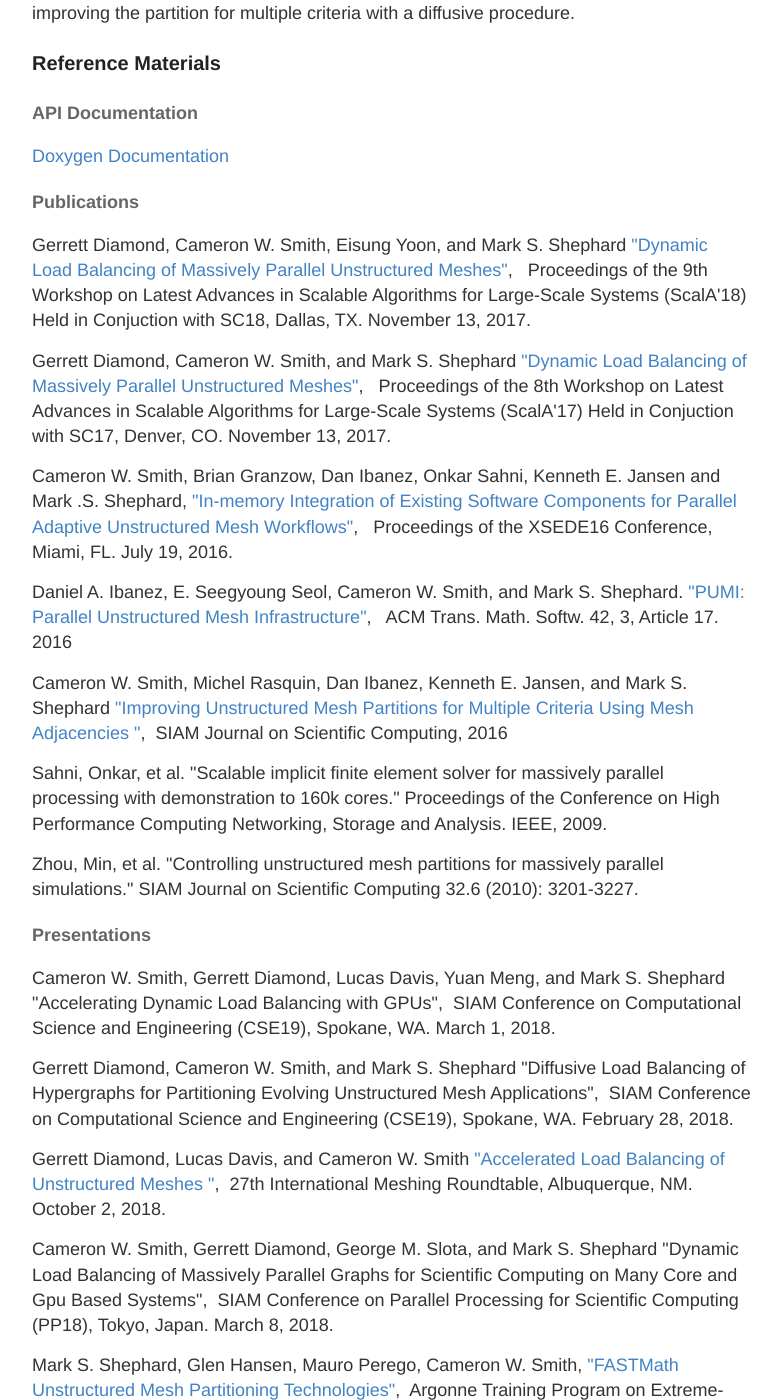
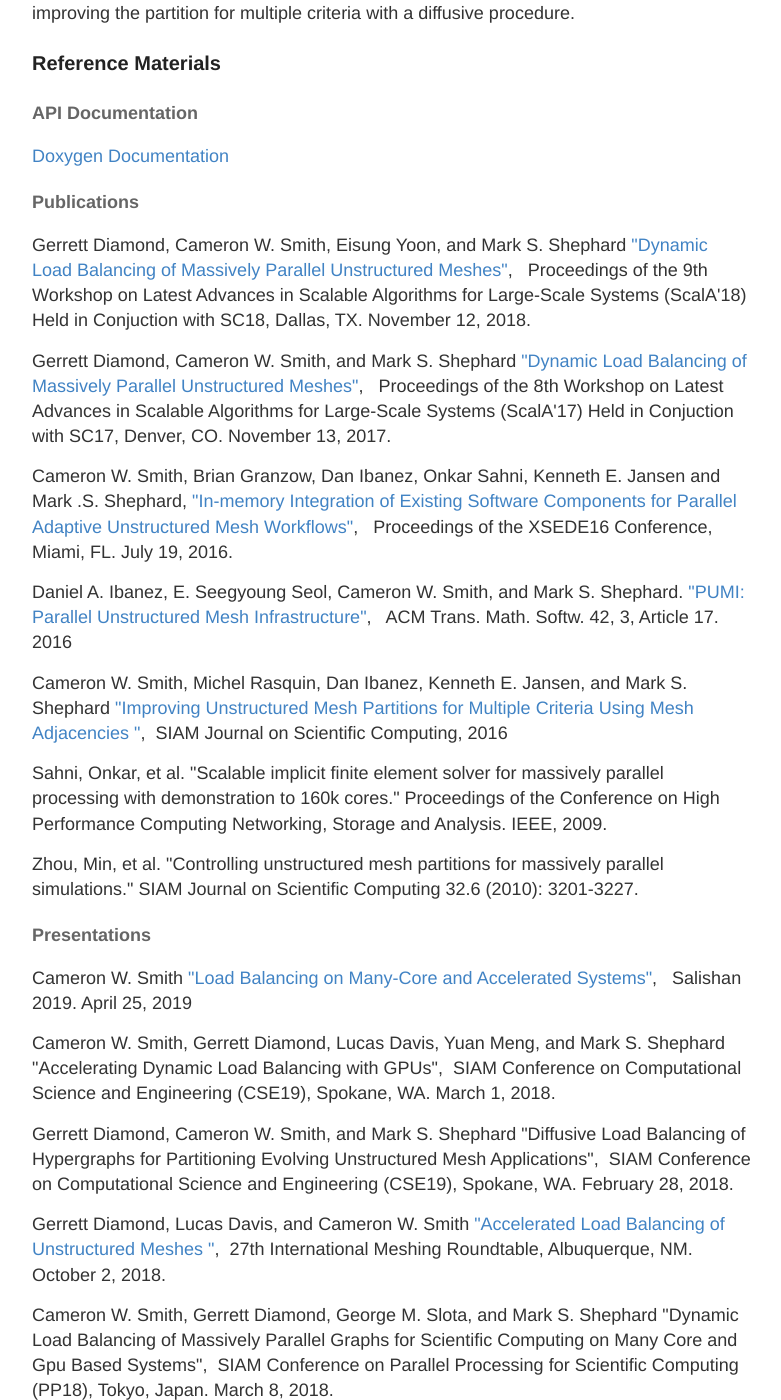
Before and after one commit to SCOREC/EnGPar, a Jekyll site: the page built from docs/index.html, in a window 1280 px wide and 1400 px high, scrolled down 721 px. Shown: the whole window, without its empty margins (248-1029 px from the left). Built offline with Jekyll 4.4.1, drawn with Linux system fonts in a browser that asks for light colours.

Commit message:
salishan talk

```diff
--- a/docs/index.html
+++ b/docs/index.html
@@ -81,7 +81,7 @@ and then improving the partition for multiple criteria with a diffusive procedur
     <a href="https://www.scorec.rpi.edu/REPORTS/2018-19.pdf">
     &quot;Dynamic Load Balancing of Massively Parallel Unstructured Meshes&quot;</a>,
     &nbsp; Proceedings of the 9th Workshop on Latest Advances in Scalable Algorithms for Large-Scale Systems
-    (ScalA'18) Held in Conjuction with SC18, Dallas, TX. November 13, 2017.</p>
+    (ScalA'18) Held in Conjuction with SC18, Dallas, TX. November 12, 2018.</p>
 
     <p>
     Gerrett Diamond, Cameron W. Smith, and Mark S. Shephard
@@ -121,6 +121,13 @@ and then improving the partition for multiple criteria with a diffusive procedur
     3201-3227.</p>
 
   <h4>Presentations</h4>
+
+    <p>
+    Cameron W. Smith
+    <a href="http://salishan.ahsc-nm.org/program3.html">
+      &quot;Load Balancing on Many-Core and Accelerated Systems&quot;</a>,
+    &nbsp; Salishan 2019. April 25, 2019</p>
+
     <p>
     Cameron W. Smith, Gerrett Diamond, Lucas Davis, Yuan Meng, and Mark S. Shephard
     &quot;Accelerating Dynamic Load Balancing with GPUs&quot,&nbsp;
```
